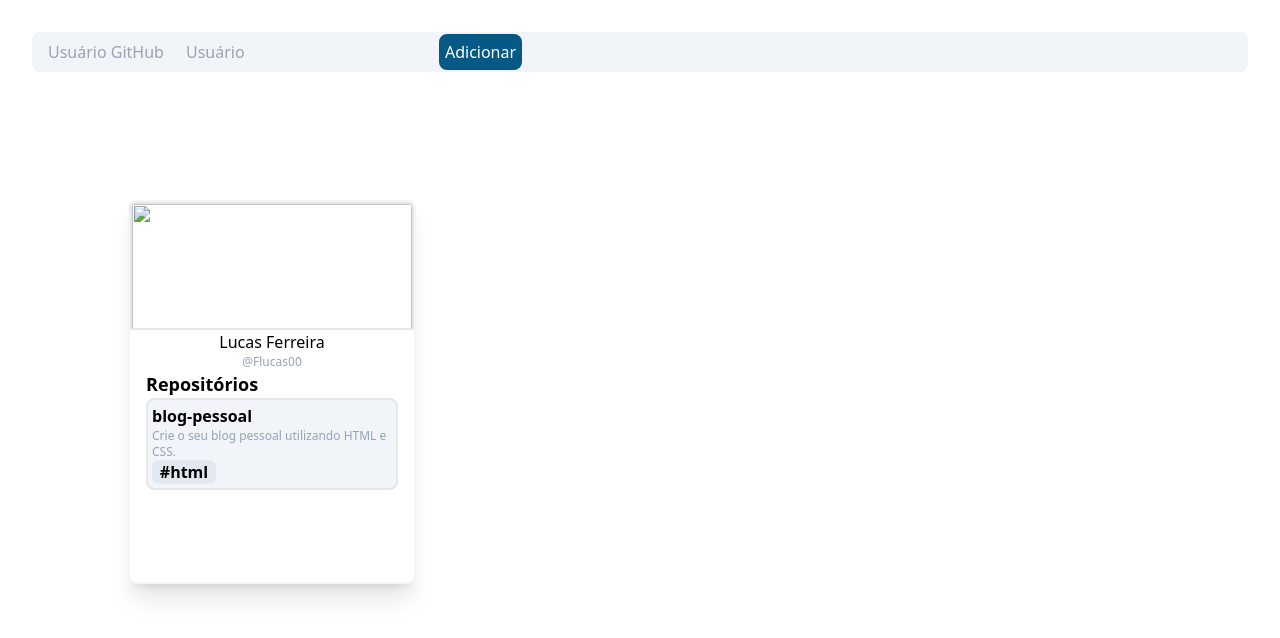
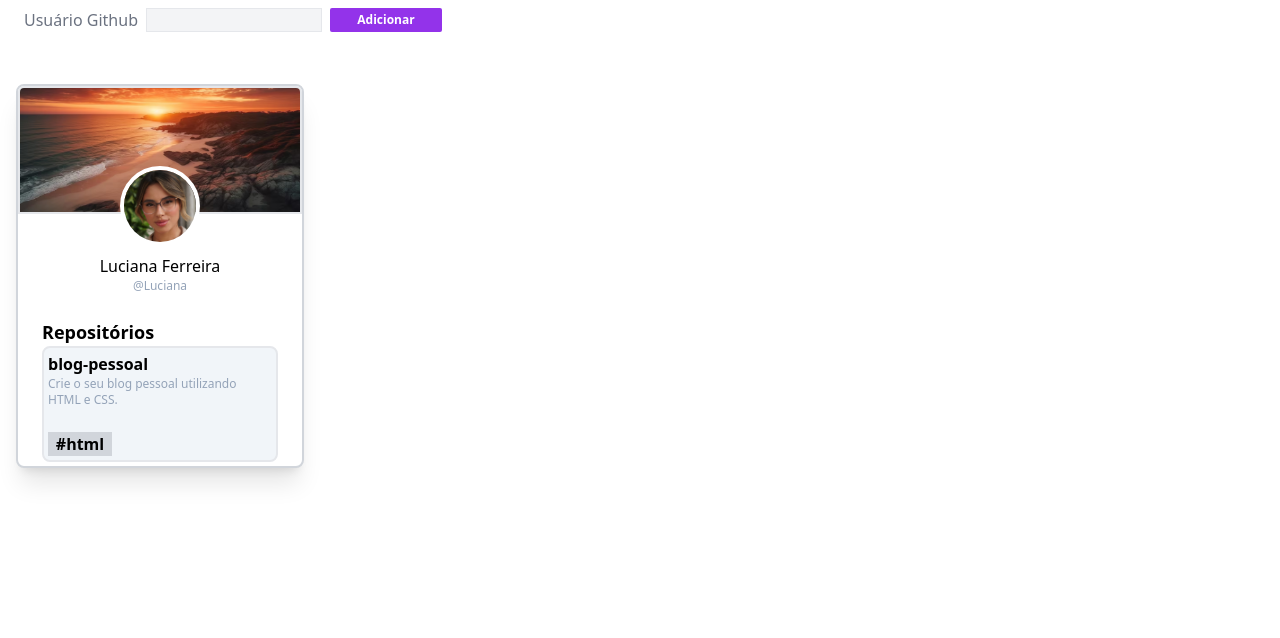
Before and after one commit to covennix/Tailwind-Cards, a plain HTML site: page src/index.html in a window 1280 px wide. Drawn offline with Linux system fonts and the light colour scheme.

Commit message:
falta o JS

```diff
--- a/src/index.html
+++ b/src/index.html
@@ -4,30 +4,39 @@
     <meta charset="UTF-8">
     <meta name="viewport" content="width=device-width, initial-scale=1.0">
     <link rel="stylesheet" href="/src/output.css">
+    <script src="script.js" defer></script>
+
     <title>Projeto Cartões Github</title>
 </head>
-<body id="container" class="flex flex-col bg-white w-screen h-screen p-3 space-y-4">
-    <div class="m-5">
-        <div id="caixa-input" class="flex h-10 items-center space-x-4 p-4 rounded-lg bg-slate-100">
-            <h3 class="text-gray-400">Usuário GitHub</h3>
-            <input class="bg-slate-100 p-1 border-2 border-slate-100 rounded" type="text" placeholder="Usuário">
-            <button class="bg-sky-800 text-white border-2 border-sky-800 rounded-lg p-1">Adicionar</button>
-        </div>
+<body class="font-sans w-screen h-screen pl-4 overflow-hidden">
+    <div class="flex w-screen h-9 pt-2 pl-2">
+        <p class="text-gray-500">Usuário Github</p>
+        <input class="border text-xs h-6 bg-gray-100 ml-2" id="usuario">
+        <button id="botaoCartao" class="bg-purple-600 text-xs text-white h-6 rounded-sm ml-2 w-28 p-0.5 font-semibold hover:bg-purple-900">Adicionar</button>
+    </div>
 
-        <div class="ml-24 mt-32">
-            <div id="cartao" class="flex flex-col items-center border-gray-100 border-2 w-72 h-96 bg-white shadow-xl rounded-lg">
-               <img class="border-2 rounded-tl-md rounded-tr-md h-32 w-full" src="/projeto/src/paisagem.jpg.webp"
-               <img class="rounded-full h-20 w-20 border-4 border-white absolute top-20" src="/projeto/src/images.jpeg"
-               <h2 class="mt-10">Lucas Ferreira</h2>
-               <p class="text-slate-400 text-xs">@Flucas00</p>
-               <div class="ml-4">
+        <div class="ml-246 mt-12">
+            <div id="cartao" class="flex flex-col items-center border-gray-300 border-2 w-72 h-96 bg-white shadow-xl rounded-lg relative">
+                <img class="border-2 rounded-tl-md rounded-tr-md h-32 w-full" src="/src/paisagem.avif" alt="Banner">
+                <img class="rounded-full h-20 w-20 border-4 border-white absolute top-20" src="/src/img.jpeg" alt="Perfil">
+
+
+               <h2 class="mt-10">Luciana Ferreira</h2>
+               <p class="text-slate-400 text-xs">@Luciana</p>
+               <div class="ml-6">
+                <br>
                 <h2 class="font-bold text-lg">Repositórios</h2>
-                <div class="bg-slate-100 border-2 p-1 rounded-lg mr-4">
+
+                <div class="bg-slate-100 border-2 p-1 rounded-lg mr-6">
                     <h3 class="font-bold">blog-pessoal</h3>
                     <p class="text-slate-400 text-xs">Crie o seu blog pessoal utilizando HTML e CSS.</p>
-                    <button class="font-bold bg-slate-200 w-16 rounded-lg">#html</button>
+                    <br>
+                    <button class="font-bold bg-gray-300 w-16 hover:bg-gray-200">#html</button>
+
                 </div>
+
                </div>
+
             </div>
         </div>
     </div>
```
Also changed, not shown: readme.md, src/images.jpeg (deleted), src/img.jpeg (added), src/output.css, src/paisagem.avif (added), src/paisagem.jpg.webp (deleted).
